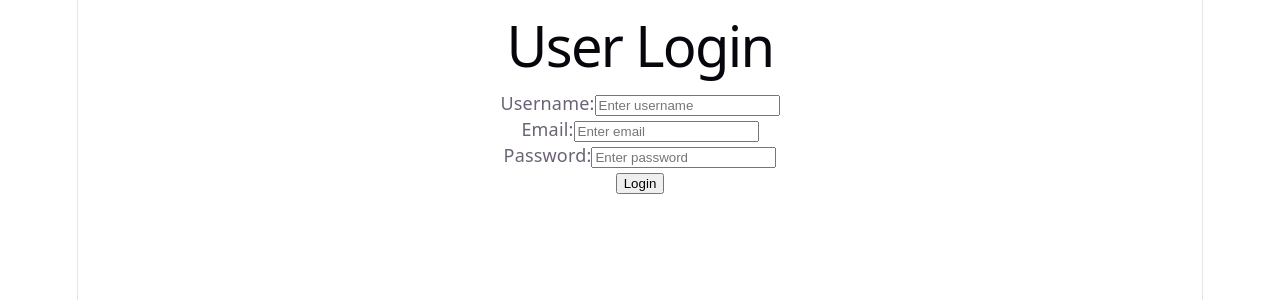
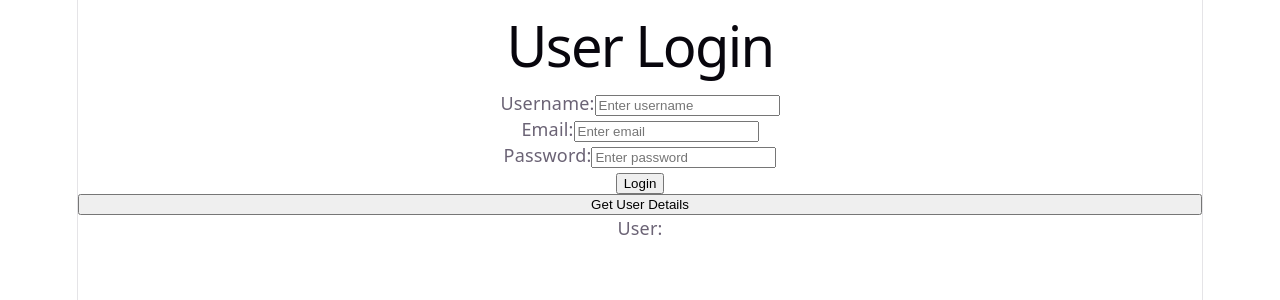
Before and after one commit to AdityaSaxena2807/TheFrontend, a React (Vite) app: page / in a window 1280 px wide. Shown: the top 300 px of the page. Built offline with nearby package versions, Linux system fonts and the light colour scheme.

Commit message:
some minor changes and designed the structure of web app to start frontend acc. to that

```diff
--- a/src/App.jsx
+++ b/src/App.jsx
@@ -1,9 +1,10 @@
-import { useState } from 'react'
+import { useState } from "react";
 import axios from "axios";
-import Register from './Components/Register.jsx';
-import Login from './Components/Login.jsx';
-import { Toaster } from 'react-hot-toast';
-import './App.css'
+import Register from "./Components/Register.jsx";
+import Login from "./Components/Login.jsx";
+import UserDetails from "./Components/UserDetails.jsx";
+import { Toaster } from "react-hot-toast";
+import "./App.css";
 
 function App() {
   return (
@@ -11,8 +12,9 @@ function App() {
       <Toaster position="top-center" />
       {/* <Register/> */}
       <Login/>
+      <UserDetails />
     </>
-  )
+  );
 }
 
-export default App
+export default App;
--- /dev/null
+++ b/src/Components/UserDetails.jsx
@@ -0,0 +1,29 @@
+import React from "react";
+import axios from "axios";
+import { useState } from "react";
+import { ToastError, ToastSuccess } from "../Utils/ToastMessage.js";
+
+function UserDetails() {
+  const [details, setDetails] = useState([]);
+
+  const fetchDetails = async () => {
+    try {
+      const user = await axios.get("/api/v1/users/current-user");
+
+      ToastSuccess("Details fetched");
+
+      setDetails(user.data.message);
+    } catch (error) {
+      ToastError(`${error?.message}`);
+    }
+  };
+
+  return (
+    <>
+      <button onClick={fetchDetails}>Get User Details</button>
+      <p>User: {details.username}</p>
+    </>
+  );
+}
+
+export default UserDetails;
```
Also changed, not shown: AppDesign.txt (added).
